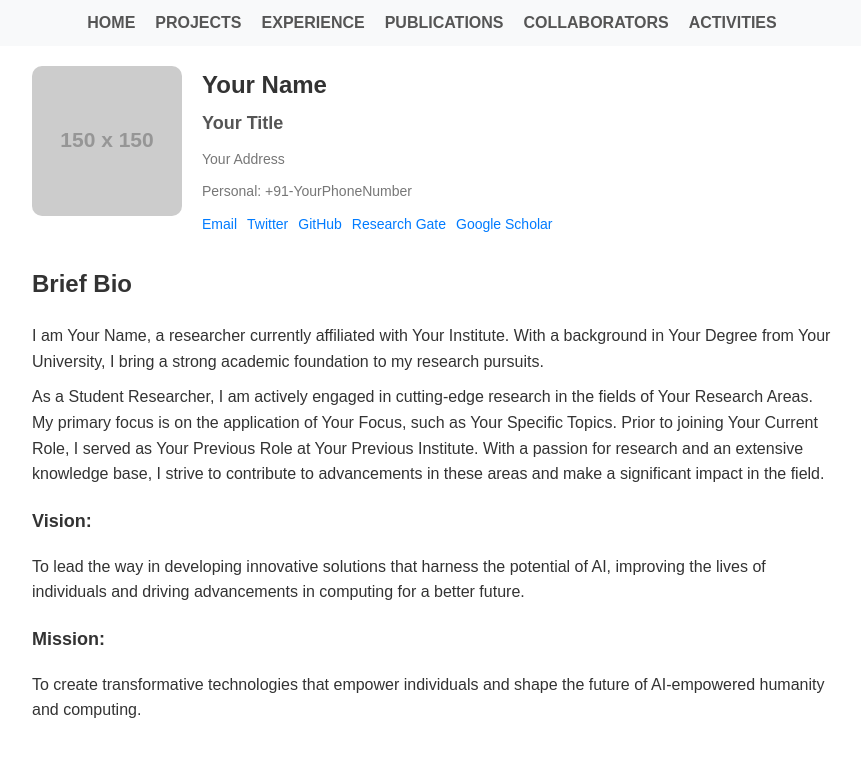
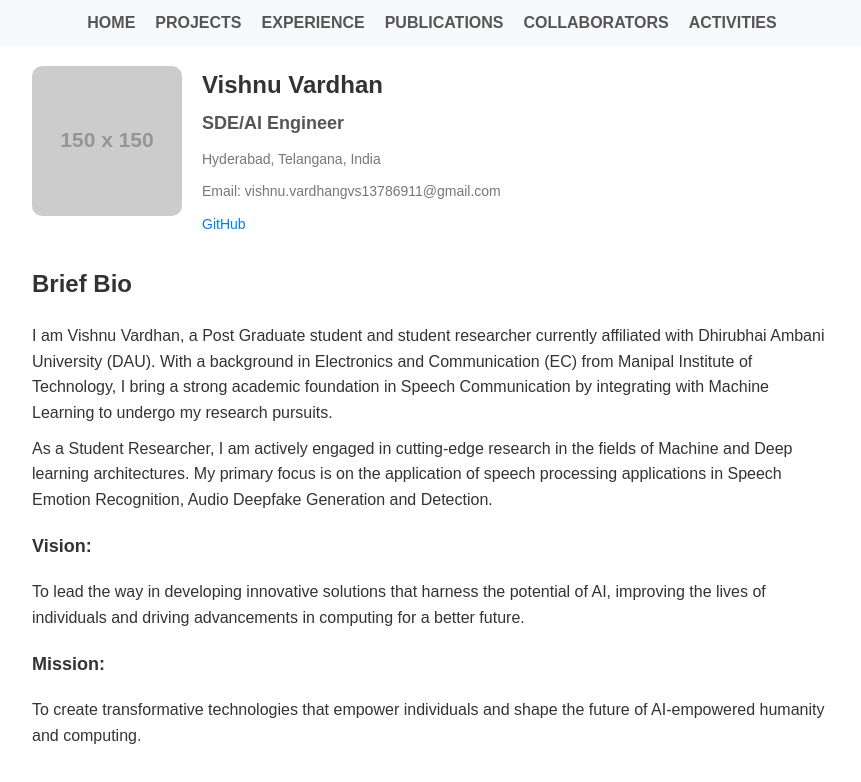
Before and after one commit to V1shnu127/v1shnu127.github.io, a plain HTML site: page index.html in a window 1280 px wide. Shown: the whole page, without its empty margins (208-1069 px from the left). Drawn offline with Linux system fonts and the light colour scheme; placeholder pictures from the web are drawn by us.

Commit message:
Update index.html

```diff
--- a/index.html
+++ b/index.html
@@ -107,24 +107,20 @@
         <div class="profile">
             <img src="https://via.placeholder.com/150" alt="Profile Picture">
             <div class="profile-info">
-                <h1>Your Name</h1>
-                <h2>Your Title</h2>
-                <p>Your Address</p>
-                <p>Personal: +91-YourPhoneNumber</p>
+                <h1>Vishnu Vardhan</h1>
+                <h2>SDE/AI Engineer</h2>
+                <p>Hyderabad, Telangana, India</p>
+                <p>Email: vishnu.vardhangvs13786911@gmail.com</p>
                 <div class="social-links">
-                    <a href="#">Email</a>
-                    <a href="#">Twitter</a>
-                    <a href="#">GitHub</a>
-                    <a href="#">Research Gate</a>
-                    <a href="#">Google Scholar</a>
+                    <a href="https://github.com/V1shnu127">GitHub</a>
                 </div>
             </div>
         </div>
 
         <div class="bio">
             <h2>Brief Bio</h2>
-            <p>I am Your Name, a researcher currently affiliated with Your Institute. With a background in Your Degree from Your University, I bring a strong academic foundation to my research pursuits.</p>
-            <p>As a Student Researcher, I am actively engaged in cutting-edge research in the fields of Your Research Areas. My primary focus is on the application of Your Focus, such as Your Specific Topics. Prior to joining Your Current Role, I served as Your Previous Role at Your Previous Institute. With a passion for research and an extensive knowledge base, I strive to contribute to advancements in these areas and make a significant impact in the field.</p>
+            <p>I am Vishnu Vardhan, a Post Graduate student and student researcher currently affiliated with Dhirubhai Ambani University (DAU). With a background in Electronics and Communication (EC) from Manipal Institute of Technology, I bring a strong academic foundation in Speech Communication by integrating with Machine Learning to undergo my research pursuits.</p>
+            <p>As a Student Researcher, I am actively engaged in cutting-edge research in the fields of Machine and Deep learning architectures. My primary focus is on the application of speech processing applications in Speech Emotion Recognition, Audio Deepfake Generation and Detection.</p>
         </div>
 
         <div class="vision">
```
